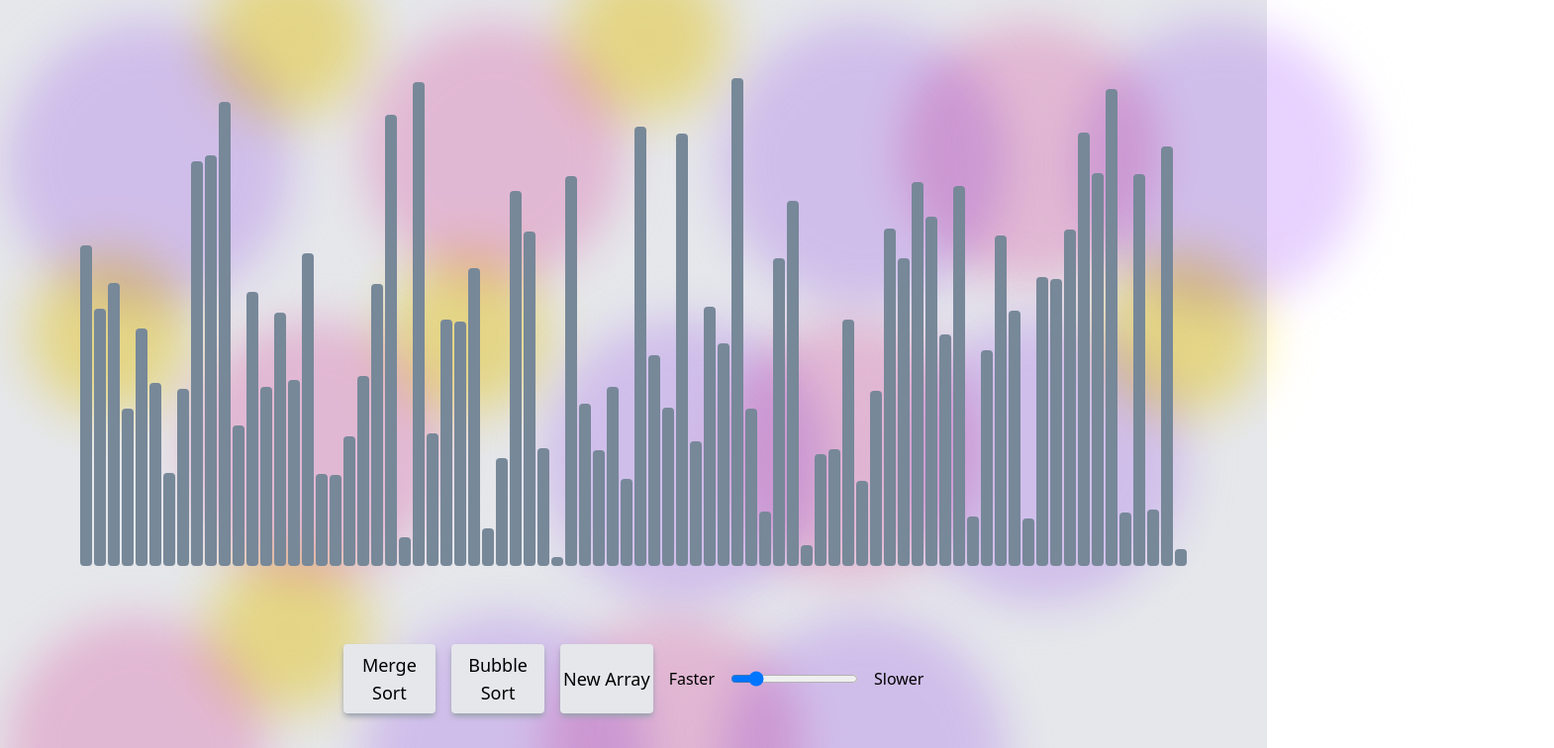
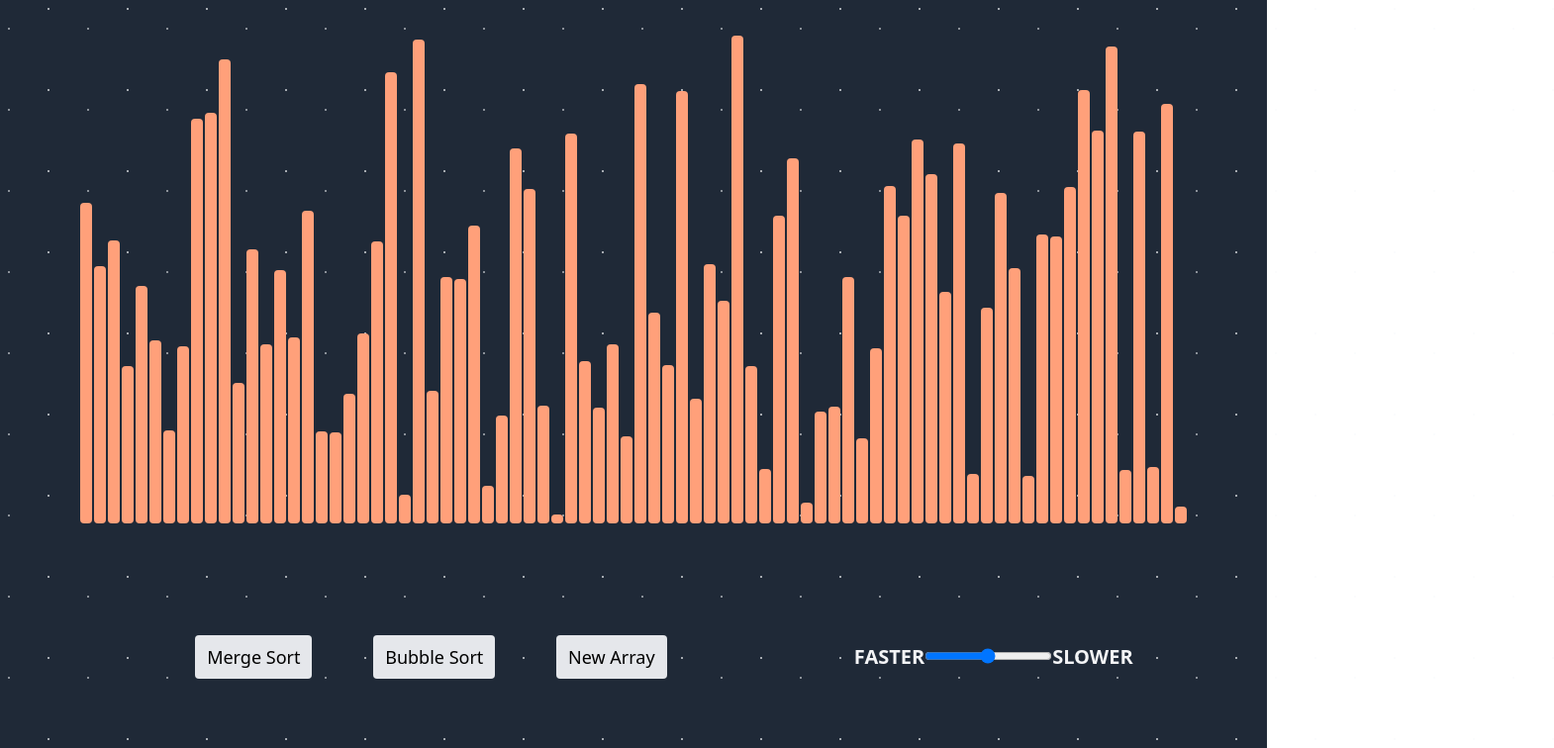
Before and after one commit to cachemedei/sorting-visualiser, a React (Vite) app: page / in a window 1280 px wide. Shown: the top 756 px of the page at 99% size, 1570 px wide, since content can reach past the window. Built offline with nearby package versions, Linux system fonts and the light colour scheme.

Commit message:
continued working on animated background

```diff
--- a/src/App.jsx
+++ b/src/App.jsx
@@ -6,14 +6,15 @@ const App = () => {
     // Styles
     const styles = {
         bar: `w-[12px] rounded mx-[1px] bg-indigo-300 text-sm`,
-        button: 'border-gray-500 bg-gray-200 shadow-md shadow-gray-400 rounded text-lg font-light w-full h-[70px] hover:scale-110 duration-500 cursor-pointer',
+        button: 'border-gray-500 bg-gray-200 rounded text-lg font-light hover:scale-110 duration-500 cursor-pointer py-2 px-3',
+        speedLabel: 'text-gray-100 font-bold text-xl',
     };
 
     // State
     const [array, setArray] = useState([]);
     const [sortedIndex, setSortedIndex] = useState([]);
     const [highlighted, setHighlighted] = useState([]);
-    const [sortSpeed, setSortSpeed] = useState(80); // Default speed is 80ms
+    const [sortSpeed, setSortSpeed] = useState(125); // Default speed is 80ms
 
     // Generate array with 80 random integers valued between 5 - 500
     const generateArray = () => {
@@ -47,9 +48,7 @@ const App = () => {
             for (let j = 0; j < length - i - 1; j++) {
                 setHighlighted([j, j + 1]);
 
-                await new Promise((resolve) =>
-                    setTimeout(resolve, sortSpeed)
-                );
+                await new Promise((resolve) => setTimeout(resolve, sortSpeed));
                 if (newArray[j] > newArray[j + 1]) {
                     // Swap the elements
                     [newArray[j], newArray[j + 1]] = [
@@ -67,10 +66,10 @@ const App = () => {
 
     return (
         <>
-            <main className='w-full p-2 h-screen flex justify-center items-center bg-gray-200'>
+            <main className='w-full h-screen flex justify-center items-center bg-gray-800 relative'>
                 {/* Background */}
                 <Background />
-                <section className='h-screen flex flex-col justify-evenly w-full px-6 absolute'>
+                <section className='h-full flex flex-col justify-evenly w-full px-6 absolute'>
                     <ul className='flex justify-center items-end w-full'>
                         {array ? (
                             array.map((value, idx) => (
@@ -84,8 +83,8 @@ const App = () => {
                                             : highlighted[0] === idx
                                             ? '#83bff4' // first compared
                                             : highlighted[1] === idx
-                                            ? '#f4c68e' // second compared
-                                            : 'lightslategray', // unsorted
+                                            ? '#e02121' // second compared
+                                            : 'lightsalmon', // unsorted
                                     }}
                                     className={styles.bar}
                                     key={idx}
@@ -95,7 +94,8 @@ const App = () => {
                             <></>
                         )}
                     </ul>
-                    <section className='flex  justify-center self-center items-center gap-4'>
+                    <section className='flex justify-evenly w-full h-[200px] self-center items-center gap-4'>
+                        <div className='flex justify-evenly w-[600px]'>
                             <button
                                 className={styles.button}
                                 onClick={handleMergeSort}
@@ -114,19 +114,33 @@ const App = () => {
                             >
                                 New Array
                             </button>
-                        <label htmlFor='speed-toggle'>Faster</label>
+                        </div>
+
+                        <div>
+                            <label
+                                htmlFor='speed-toggle'
+                                className={styles.speedLabel}
+                            >
+                                FASTER
+                            </label>
                             <input
                                 id='speed-toggle'
                                 name='speed-toggle'
                                 type='range'
                                 min='2'
-                            max='500'
+                                max='250'
                                 value={sortSpeed}
                                 onChange={(e) =>
                                     setSortSpeed(Number(e.target.value))
                                 }
                             />
-                        <label htmlFor='speed-toggle'>Slower</label>
+                            <label
+                                htmlFor='speed-toggle'
+                                className={styles.speedLabel}
+                            >
+                                SLOWER
+                            </label>
+                        </div>
                     </section>
                 </section>
             </main>
--- a/src/components/Background.jsx
+++ b/src/components/Background.jsx
@@ -1,34 +1,29 @@
 const Background = () => {
-    const styles = {
-        purpleBubble:
-            'bg-purple-300 w-[300px] h-[300px] mix-blend-multiply filter blur-xl opacity-60 rounded-full animate-blob',
-        yellowBubble:
-            'bg-yellow-300 w-[150px] h-[150px] mix-blend-multiply filter blur-xl opacity-60 rounded-full animate-blob animation-delay-4000',
-        pinkBubble:
-            'bg-pink-300 w-[280px] h-[280px] mix-blend-multiply filter blur-xl opacity-60 rounded-full animate-blob animation-delay-2000',
-    };
+    let stars = [];
+
+    for (let value = 0; value < 500; value++) {
+        let randomNumber = Math.floor(Math.random() * (1000 - 5 + 1)) + 5;
+        stars.push(randomNumber);
+    }
+
     return (
-        <main className='w-full h-full relative grid grid-cols-4 md:grid-cols-5 lg:grid-cols-6 xl:grid-cols-7'>
-            <div className={styles.purpleBubble}></div>
-            <div className={styles.yellowBubble}></div>
-            <div className={styles.pinkBubble}></div>
-            <div className={styles.yellowBubble}></div>
-            <div className={styles.purpleBubble}></div>
-            <div className={styles.pinkBubble}></div>
-            <div className={styles.purpleBubble}></div>
-            <div className={styles.yellowBubble}></div>
-            <div className={styles.pinkBubble}></div>
-            <div className={styles.yellowBubble}></div>
-            <div className={styles.purpleBubble}></div>
-            <div className={styles.pinkBubble}></div>
-            <div className={styles.purpleBubble}></div>
-            <div className={styles.yellowBubble}></div>
-            <div className={styles.pinkBubble}></div>
-            <div className={styles.yellowBubble}></div>
-            <div className={styles.purpleBubble}></div>
-            <div className={styles.pinkBubble}></div>
-            <div className={styles.purpleBubble}></div>
-        </main>
+        <div className='relative w-full h-screen grid grid-cols-10 sm:grid-cols-12 md:grid-cols-15 lg:grid-cols-large xl:grid-cols-xlarge gap-10 p-2'>
+            {stars.map((star, i) => {
+                const delay = i % 2 === 0 ? '1s' : '4s';
+                const marginStagger = i % 2 === 0 ? '20' : '0';
+                return (
+                    <p
+                        key={i}
+                        className='w-[2px] h-[2px] bg-gray-50 rounded-full animate-pulse'
+                        style={{
+                            marginTop: `${marginStagger}px`,
+                            marginBottom: `${marginStagger}px`,
+                            animationDelay: delay,
+                        }}
+                    ></p>
+                );
+            })}
+        </div>
     );
 };
 export default Background;
--- a/src/index.css
+++ b/src/index.css
@@ -16,7 +16,3 @@ html {
     margin: 0;
     padding: 0;
 }
-
-ul {
-    color: light;
-}
--- a/tailwind.config.js
+++ b/tailwind.config.js
@@ -3,24 +3,9 @@ export default {
     content: ['./index.html', './src/**/*.{js,ts,jsx,tsx}'],
     theme: {
         extend: {
-            animation: {
-                blob: 'blob 7s infinite',
-            },
-            keyframes: {
-                blob: {
-                    '0%': {
-                        transform: 'translate(0px, 0px) scale(1)',
-                    },
-                    '33%': {
-                        transform: 'translate(30px, -50px) scale(1.1)',
-                    },
-                    '66%': {
-                        transform: 'translate(-20px, 20px) scale(0.9)',
-                    },
-                    '100%': {
-                        transform: 'translate(0px, 0px) scale(1)',
-                    },
-                },
+            gridTemplateColumns: {
+                large: 'repeat(25, minmax(0, 1fr))',
+                xlarge: 'repeat(40, minmax(0, 1fr))',
             },
         },
     },
```
Lines whose indentation alone changed are shown as unchanged.
